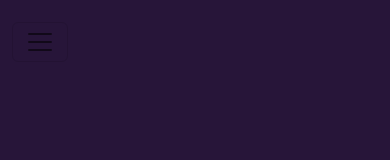
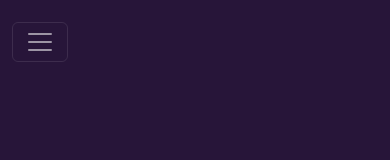
Before and after one commit to jamjam7777/reactPortfolio, a React (Create React App) app: page / in a window 390 px wide. Shown: the top 160 px of the page. Built offline with nearby package versions, Linux system fonts and the light colour scheme.

Commit message:
fixedemaillink

```diff
--- a/src/App.css
+++ b/src/App.css
@@ -283,4 +283,7 @@ span.navbar-text {
 @media (max-width: 1080px) {
 }
 @media (max-width: 768px) {
+.email-link {
+  opacity: 0;
 }
+}
--- a/src/components/NavBar.js
+++ b/src/components/NavBar.js
@@ -27,7 +27,7 @@ export const NavBar = () => {
     }
 
     return (
-        <Navbar expand="md" className={scrolled ? 'scrolled': ""}>
+        <Navbar collapseOnSelect expand="sm" variant='dark' className={scrolled ? 'scrolled': ""}>
       <Container>
         <Navbar.Toggle aria-controls="basic-navbar-nav">
             <span className="navbar-toggler-icon"></span>
@@ -41,7 +41,6 @@ export const NavBar = () => {
           <Nav.Link>
           <a className="email-link" onClick={() => window.location = 'mailto:jamjamportfolio@gmail.com'} style={{ textDecoration: 'none' }} >
 Say Hello</a></Nav.Link>
-
         </Navbar.Collapse>
   </Container>
     </Navbar>
```
